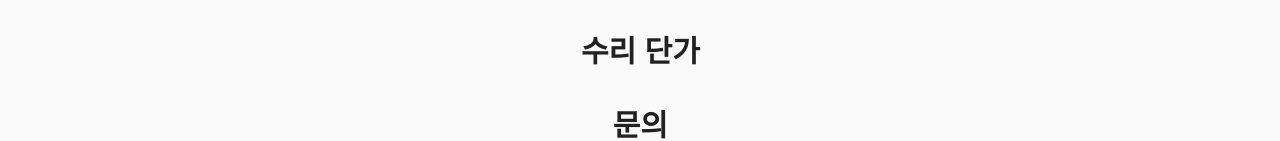
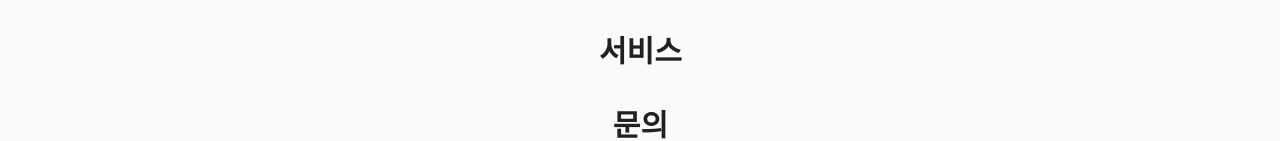
Before and after one commit to potato179/seoulfixking, a plain HTML site: page index.html in a window 1280 px wide. Both pictures are taken after a click on the element 60 px from the left and 740 px from the top of the page. Shown: the part 388-529 px from the top of the page. Drawn offline with nearby package versions, Linux system fonts and the light colour scheme; a web font is replaced by a local one.

Commit message:
Update index.html

```diff
--- a/index.html
+++ b/index.html
@@ -23,7 +23,7 @@
                 <ul>
                     <li><a class = "link" href = "#0">홈</a></li>
                     <li><a class = "link" href = "#0">스토리</a></li>
-                    <li><a class = "link" href = "#0">수리 단가</a></li>
+                    <li><a class = "link" href = "#0">서비스</a></li>
                     <li><a class = "link" href = "#0">문의</a></li>
                 </ul>
             </nav>
```
